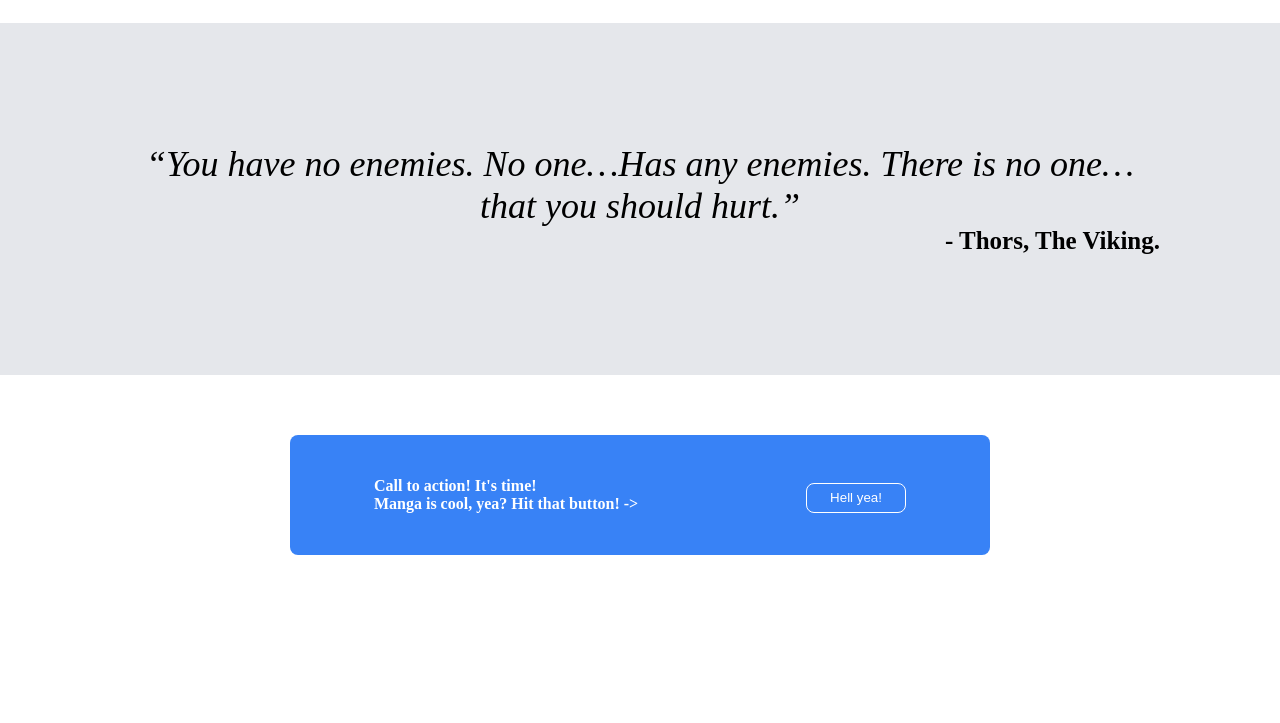
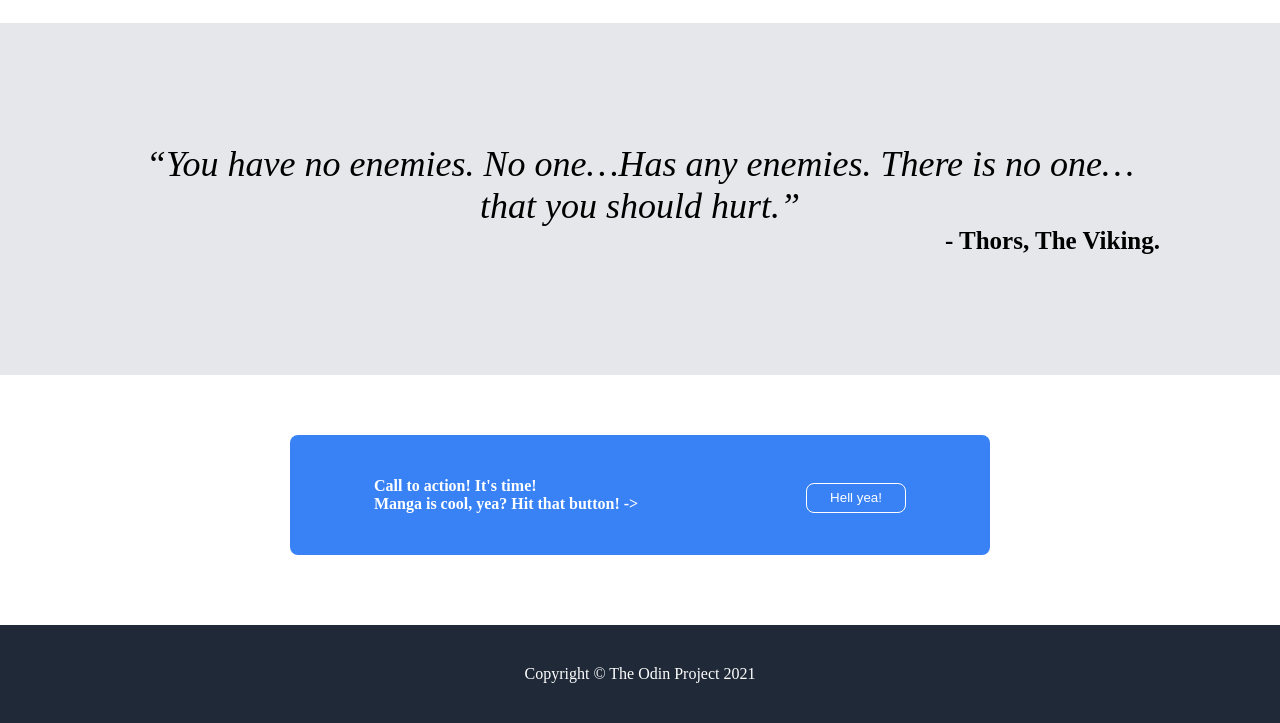
Before and after one commit to Tejas-Aggarwal/Landing-page, a plain HTML site: page index.html in a window 1280 px wide. Shown: the part 868-1591 px from the top of the page. Before the commit the page ends 1443 px from the top, so only its background shows below. Drawn offline with Linux system fonts and the light colour scheme.

Commit message:
Website styling completed

```diff
--- a/index.html
+++ b/index.html
@@ -66,5 +66,6 @@
             </div>
         </div>
     </div>
+    <div class="footer">Copyright © The Odin Project 2021</div>
 </body>
 </html>
--- a/styles.css
+++ b/styles.css
@@ -69,6 +69,7 @@ a{
     color: white;
     width:120px;
     margin-top:10px;
+    border:1px solid #3882f6;
 }
 
 .header-container{
@@ -214,3 +215,12 @@ a{
     margin: auto;
     font-weight: bolder;
 }
+
+.footer{
+    background-color: #1f2937;
+    text-align: center;
+    padding-top:40px;
+    padding-bottom: 40px;
+    color: white;
+    margin-top:50px;
+}
```
